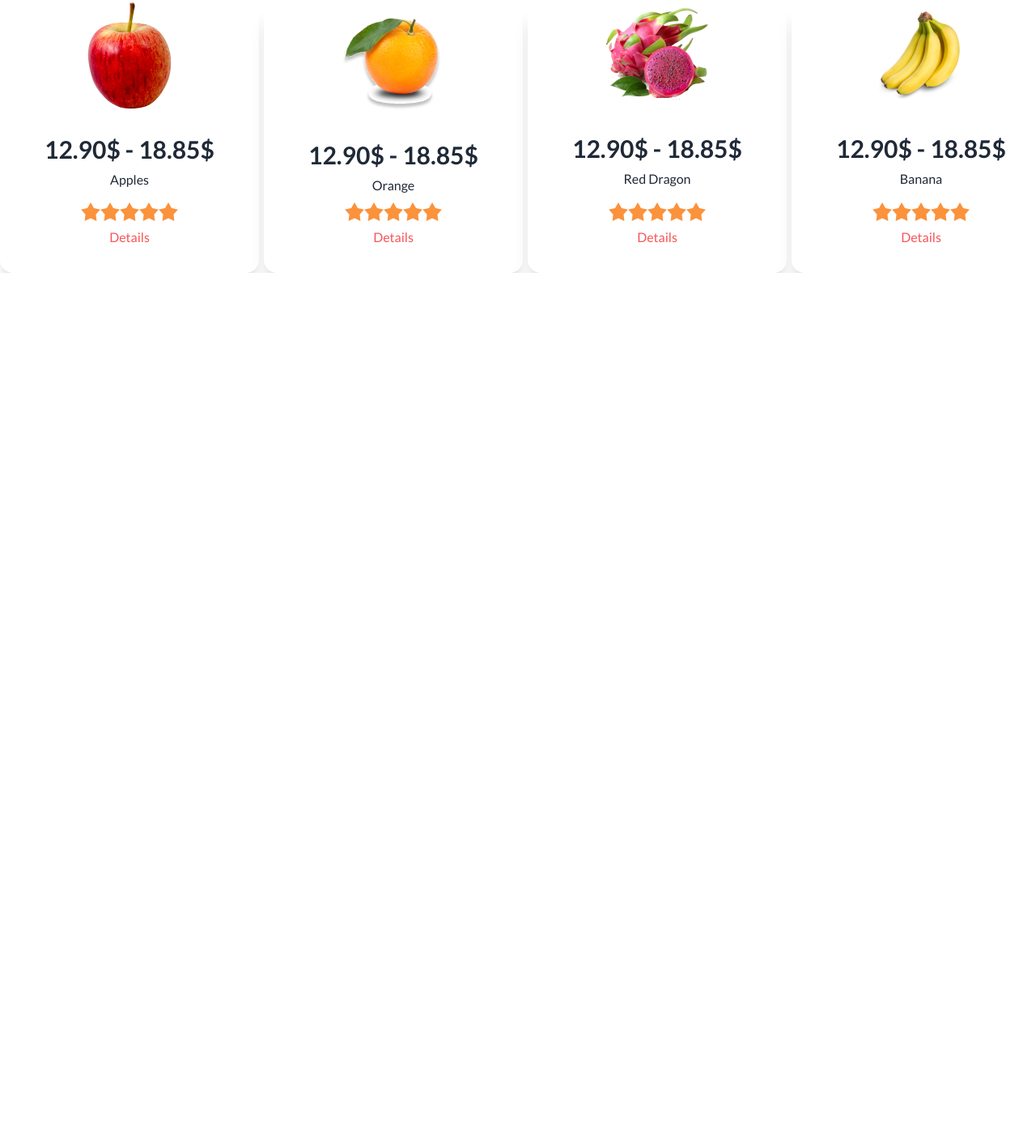
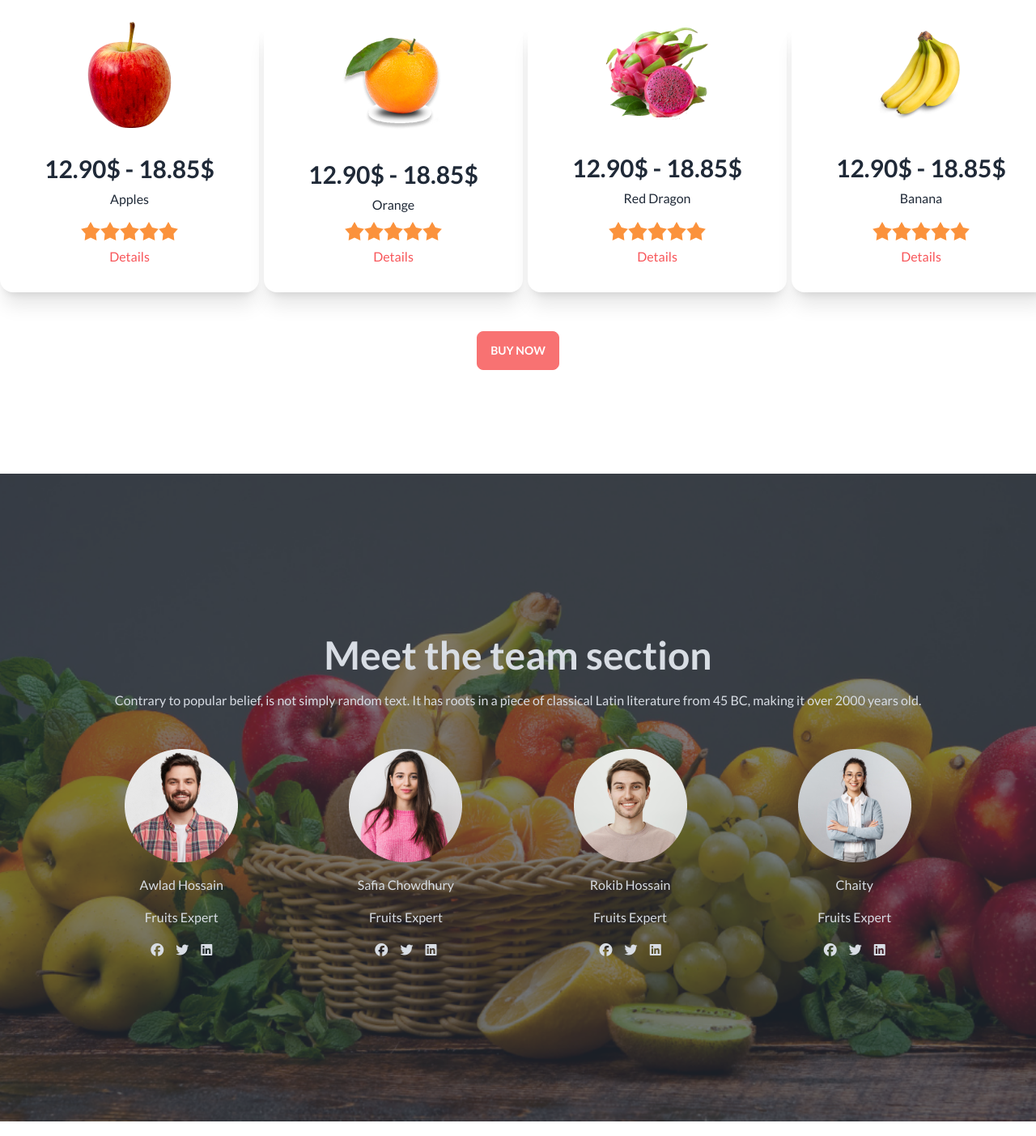
Before and after one commit to mohiuddin143/fruits-assignment, a plain HTML site: page index.html in a window 1280 px wide. Shown: the part 959-2362 px from the top of the page at 81% size. Before the commit the page ends 1296 px from the top, so only its background shows below. Drawn offline with nearby package versions, Linux system fonts and the light colour scheme.

Commit message:
team section done

```diff
--- a/index.html
+++ b/index.html
@@ -14,6 +14,8 @@
   <script src="https://cdn.tailwindcss.com"></script>
   <!-- favicon -->
   <link rel="shortcut icon" href="images/logo.png" type="image/x-icon">
+  <!-- font awesome -->
+  <script src="https://kit.fontawesome.com/4dfe4d76c9.js" crossorigin="anonymous"></script>
   <!-- common color link -->
   <script>
     tailwind.config = {
@@ -132,13 +134,13 @@
       </div>
     </section>
   </header>
-  <main class="max-x-[1440px] mx-auto">
+  <main class="max-w-[1440px] mx-auto">
     <!-- deal section -->
     <section>
       <!-- deal countdown container -->
-      <div class="flex items-center justify-around my-16">
+      <div class="flex items-center justify-between my-16">
         <div>
-          <h1 class="text-[#121212] font-extrabold text-5xl">Deal of the day</h1>
+          <h1 class="text-[#121212] font-extrabold text-5xl mb-6">Deal of the day</h1>
           <p class="text-[#12121299] max-w-[600px]">Contrary to popular belief, is not simply random text. It has roots
             in a piece of classical Latin literature from 45 BC, making it over 2000 years old.</p>
         </div>
@@ -172,7 +174,7 @@
         </div>
       </div>
       <!-- deal card container -->
-      <div class="grid grid-cols-1 md:grid-cols-2 lg:grid-cols-4 gap-6">
+      <div class="grid grid-cols-1 md:grid-cols-2 lg:grid-cols-4 gap-6 mb-12">
         <!-- card-1 -->
         <div class="card w-80 bg-base-100 shadow-xl">
           <figure><img src="/images/fruit6.png" alt="Shoes" /></figure>
@@ -191,7 +193,8 @@
               <div class="modal-box">
                 <div class="flex justify-center"><img src="images/fruit6.png" alt=""></div>
                 <h3 class="font-bold text-lg text-center mt-4">Apples</h3>
-                <p class="py-4 text-center max-w-[415px]">Professional employees are there for you to pick the most amazing and fresh fruits.</p>
+                <p class="py-4 text-center max-w-[415px]">Professional employees are there for you to pick the most
+                  amazing and fresh fruits.</p>
                 <div class="rating flex justify-center">
                   <input type="radio" name="rating-2" class="mask mask-star-2 bg-orange-400" />
                   <input type="radio" name="rating-2" class="mask mask-star-2 bg-orange-400" checked />
@@ -227,7 +230,8 @@
               <div class="modal-box">
                 <div class="flex justify-center"><img src="images/fruit7.png" alt=""></div>
                 <h3 class="font-bold text-lg text-center mt-4">Orange</h3>
-                <p class="py-4 text-center max-w-[415px]">Professional employees are there for you to pick the most amazing and fresh fruits.</p>
+                <p class="py-4 text-center max-w-[415px]">Professional employees are there for you to pick the most
+                  amazing and fresh fruits.</p>
                 <div class="rating flex justify-center">
                   <input type="radio" name="rating-2" class="mask mask-star-2 bg-orange-400" />
                   <input type="radio" name="rating-2" class="mask mask-star-2 bg-orange-400" checked />
@@ -263,7 +267,8 @@
               <div class="modal-box">
                 <div class="flex justify-center"><img src="images/fruit8.png" alt=""></div>
                 <h3 class="font-bold text-lg text-center mt-4">Red Dragon</h3>
-                <p class="py-4 text-center max-w-[415px]">Professional employees are there for you to pick the most amazing and fresh fruits.</p>
+                <p class="py-4 text-center max-w-[415px]">Professional employees are there for you to pick the most
+                  amazing and fresh fruits.</p>
                 <div class="rating flex justify-center">
                   <input type="radio" name="rating-2" class="mask mask-star-2 bg-orange-400" />
                   <input type="radio" name="rating-2" class="mask mask-star-2 bg-orange-400" checked />
@@ -299,7 +304,8 @@
               <div class="modal-box">
                 <div class="flex justify-center"><img src="images/fruit9.png" alt=""></div>
                 <h3 class="font-bold text-lg text-center mt-4">Banana</h3>
-                <p class="py-4 text-center max-w-[415px]">Professional employees are there for you to pick the most amazing and fresh fruits.</p>
+                <p class="py-4 text-center max-w-[415px]">Professional employees are there for you to pick the most
+                  amazing and fresh fruits.</p>
                 <div class="rating flex justify-center">
                   <input type="radio" name="rating-2" class="mask mask-star-2 bg-orange-400" />
                   <input type="radio" name="rating-2" class="mask mask-star-2 bg-orange-400" checked />
@@ -311,10 +317,73 @@
                   <form method="dialog">
                     <button class="btn">Close</button>
                   </form>
-                    <button class="btn btn-error text-white">Buy Now</button>
                 </div>
               </div>
             </dialog>
+          </div>
+        </div>
+        <!-- shop all btn -->
+      </div>
+      <div class="text-center my-10">
+        <button class="btn btn-error text-white">Buy Now</button>
+      </div>
+    </section>
+    <!-- team section -->
+    <section class="h-[690px] my-32">
+      <div class="hero min-h-screen" style="background-image: url('./images/banner1.png');">
+        <div class="hero-overlay bg-opacity-60"></div>
+        <div class="hero-content text-center text-neutral-content">
+          <div class="max-w-full">
+            <h1 class="mb-5 text-5xl font-bold">Meet the team section</h1>
+            <p class="mb-5">Contrary to popular belief, is not simply random text. It has roots in a piece of classical
+              Latin literature from 45 BC, making it over 2000 years old.</p>
+            <!-- team container -->
+            <div class="mt-12 flex justify-around gap-28">
+              <!-- member-1 -->
+              <div class="space-y-4">
+                <div class="flex justify-center"><img src="images/member1.png" alt=""></div>
+                <h3>Awlad Hossain</h3>
+                <p>Fruits Expert</p>
+                <div class="space-x-3">
+                  <i class="fa-brands fa-facebook"></i>
+                  <i class="fa-brands fa-twitter"></i>
+                  <i class="fa-brands fa-linkedin"></i>
+                </div>
+              </div>
+              <!-- member-2 -->
+              <div class="space-y-4">
+                <div class="flex justify-center"><img src="images/member2.png" alt=""></div>
+                <h3>Safia Chowdhury</h3>
+                <p>Fruits Expert</p>
+                <div class="space-x-3">
+                  <i class="fa-brands fa-facebook"></i>
+                  <i class="fa-brands fa-twitter"></i>
+                  <i class="fa-brands fa-linkedin"></i>
+                </div>
+              </div>
+              <!-- member-3 -->
+              <div class="space-y-4">
+                <div class="flex justify-center"><img src="images/member3.png" alt=""></div>
+                <h3>Rokib Hossain</h3>
+                <p>Fruits Expert</p>
+                <div class="space-x-3">
+                  <i class="fa-brands fa-facebook"></i>
+                  <i class="fa-brands fa-twitter"></i>
+                  <i class="fa-brands fa-linkedin"></i>
+                </div>
+              </div>
+              <!-- member-4 -->
+              <div class="space-y-4">
+                <div class="flex justify-center"><img src="images/member4.png" alt=""></div>
+                <h3>Chaity</h3>
+                <p>Fruits Expert</p>
+                <div class="space-x-3">
+                  <i class="fa-brands fa-facebook"></i>
+                  <i class="fa-brands fa-twitter"></i>
+                  <i class="fa-brands fa-linkedin"></i>
+                </div>
+              </div>
+            </div>
           </div>
         </div>
       </div>
```
Lines whose indentation alone changed are shown as unchanged.
